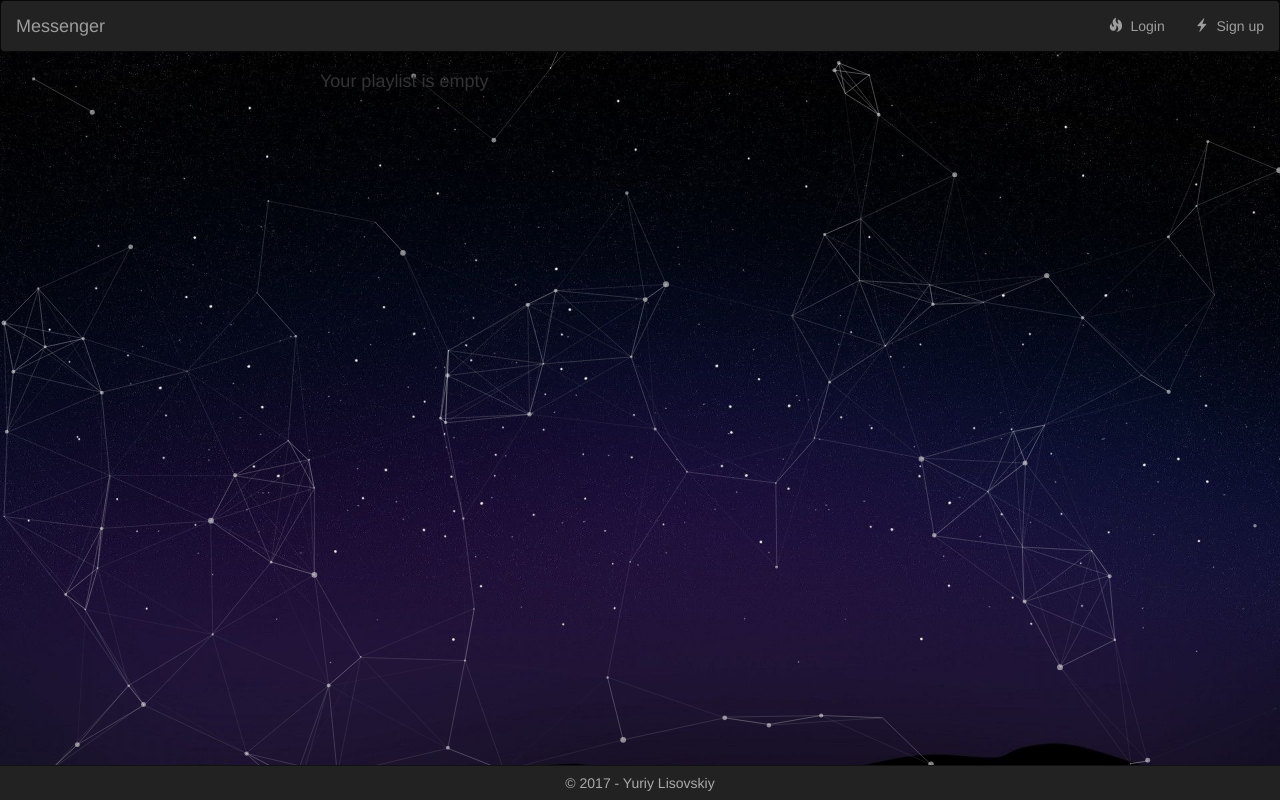
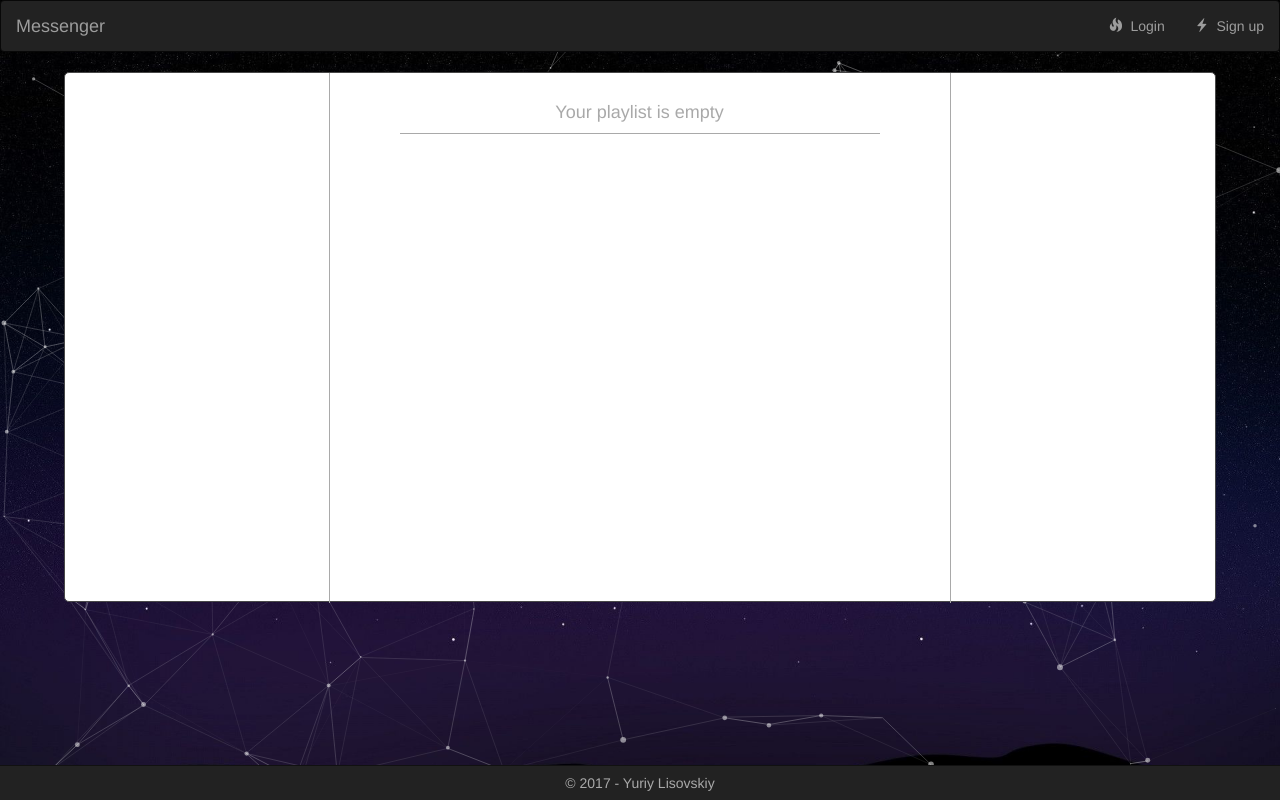
Before and after one commit to YuriyLisovskiy/messenger, a Django app: page /music/ in a window 1280 px wide. Run offline with Django 3.2, Linux system fonts and the light colour scheme; data that the repository does not hold is empty; some libraries are stand-ins or nearby versions.

Commit message:
small changes

```diff
--- a/static/music/css/music.css
+++ b/static/music/css/music.css
@@ -1,14 +1,50 @@
-.wrapper {
-    width: 640px;
-    margin: 10px auto;
+.content {
+    background: white;
+    height: 530px;
+    width: 90%;
+    margin: auto;
+    border-radius: 5px;
+    border: 1px solid #484848;
+}
+.content .left {
+    float: left;
+    height: 530px;
+    border-right: 1px solid #A9A9A9;
+    width: 23%;
+    margin-right: 10px;
+}
+.content .right {
+    float: left;
+    height: 530px;
+    border-left: 1px solid #A9A9A9;
+    width: 23%;
+    margin-left: 10px;
+}
+.content .wrapper {
+    width: 600px;
+    padding: 20px 0 0 0;
+    margin: auto;
+    float: left;
+}
+.wrapper h5 {
+    text-align: center;
+    padding-bottom: 10px;
+}
+.wrapper h4 {
+    width: 80%;
+    margin: auto;
+    text-align: center;
+    padding: 10px;
+    color: #A9A9A9;
+    border-bottom: 1px solid #A9A9A9;
 }
 .nav-wrapper {
     background-color: rgb(250, 250, 250);
-    width: 640px;
+    width: 600px;
     padding-bottom: 3px;
 }
 .default-bar {
-    width: 640px;
+    width: 600px;
     position: relative;
     background-color: #606060;
     height: 10px;
@@ -35,3 +71,30 @@
     position: relative;
     top: 2px;
 }
+.wrapper .playlist {
+    margin: 30px auto auto auto;
+}
+.playlist ul {
+    list-style-type: none;
+}
+.playlist li {
+    width: 95%;
+    padding: 5px;
+    margin: -5px;
+    border-bottom: 1px solid #A9A9A9;
+}
+.playlist a {
+    color: #808080;
+    text-decoration: none;
+    margin-left: 10px;
+}
+.playlist a:hover {
+    color: black;
+}
+.playlist .song-active {
+    background: #d9d9d9;
+    border-radius: 5px;
+}
+.song-active a {
+    color: black;
+}
--- a/static/music/js/audio_player.js
+++ b/static/music/js/audio_player.js
@@ -1,33 +1,41 @@
 $(document).ready(function () {
     var track = document.getElementById('track');
+    var source = document.getElementById('source');
     var play_btn_span = $('#play-span');
     var mute_btn_span = $('#mute-span');
     var play_btn = $('#play-button');
     var mute_btn = $('#mute-button');
     var full_duration = $('#full-duration');
     var current_time = $('#current-time');
+    var bar_size = 600;
+    var bar = document.getElementById('default-bar');
+    var progress_bar = document.getElementById('progress-bar');
+    var playlist = $('#playlist');
+    var update_time;
+    var song_title = $('#song-title');
+    var play_btn_span_current_song;
 
     track.addEventListener('durationchange', function () {
-        var min = parseInt(track.duration/60);
-        var sec = parseInt(track.duration%60);
-        full_duration.html(min + ":" + sec);
+       var minutes = parseInt(track.duration / 60);
+       var seconds = pad(parseInt(track.duration % 60));
+       full_duration.html(minutes + ":" + seconds);
     });
-
     play_btn.click(play_pause);
     mute_btn.click(mute_unmute);
-
-    var update_time;
+    bar.addEventListener('click', clicked_bar, false);
 
     function play_pause() {
         if (!track.paused && !track.ended) {
             track.pause();
             play_btn_span.attr('class', 'glyphicon glyphicon-play');
+            play_btn_span_current_song.attr('class', 'glyphicon glyphicon-play');
             play_btn.attr('title', 'Play');
             window.clearInterval(update_time);
         }
         else {
             track.play();
             play_btn_span.attr('class', 'glyphicon glyphicon-pause');
+            play_btn_span_current_song.attr('class', 'glyphicon glyphicon-pause');
             play_btn.attr('title', 'Pause');
             update_time = setInterval(update, 500);
         }
@@ -46,19 +54,42 @@ $(document).ready(function () {
     }
     function update() {
         if (!track.ended) {
-            var playes_minutes = parseInt(track.currentTime / 60);
-            var playes_seconds = parseInt(track.currentTime % 60);
-            if (playes_seconds > 9) {
-                current_time.html(playes_minutes + ":" + playes_seconds);
-            }
-            else {
-                current_time.html(playes_minutes + ":0" + playes_seconds);
-            }
+            var played_minutes = parseInt(track.currentTime / 60);
+            var played_seconds = pad(parseInt(track.currentTime % 60));
+            current_time.html(played_minutes + ":" + played_seconds);
+            var size = parseInt(track.currentTime * bar_size / track.duration);
+            progress_bar.style.width = size + "px";
         }
         else {
             current_time.html("0:00");
             play_btn_span.attr('class', 'glyphicon glyphicon-play');
+            progress_bar.style.width = 0;
             window.clearInterval(update_time);
         }
     }
+    function pad(arg) {
+        return (arg < 10) ? "0" + arg.toString() : arg;
+    }
+    function clicked_bar(event) {
+        if (!track.ended) {
+            var mouse_x = event.pageX - bar.offsetLeft;
+            track.currentTime = mouse_x * track.duration / bar_size;
+            progress_bar.style.width = mouse_x + "px";
+        }
+    }
+    $('a[name="song"]').click(function (event) {
+        event.preventDefault();
+        source.src = this;
+        song_title.html($(this).attr('data-song-name'));
+        play_btn_span.attr('class', 'glyphicon glyphicon-pause');
+        play_btn.attr('title', 'Pause');
+        track.load();
+        update_time = setInterval(update, 500);
+        track.play();
+        $('li[id="song"]').removeClass();
+        $('li[id="song"]').find('span').attr('class', 'glyphicon glyphicon-play');
+        $(this).parent().addClass('song-active');
+        play_btn_span_current_song = $(this).parent().find('span');
+        play_btn_span_current_song.attr('class', 'glyphicon glyphicon-pause');
+    });
 });
```
